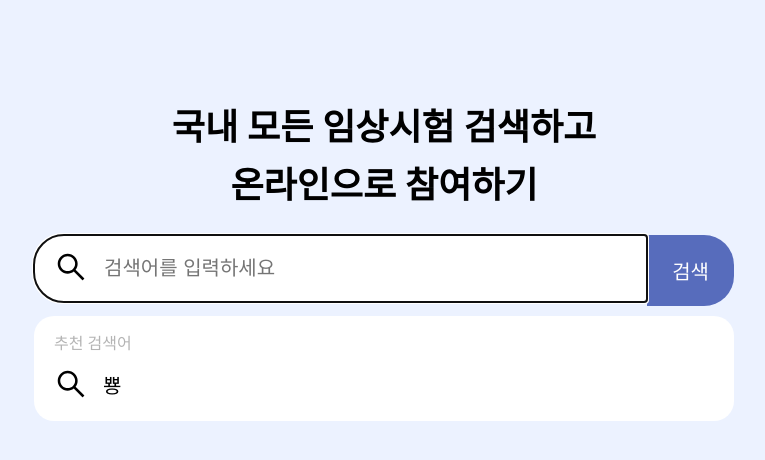
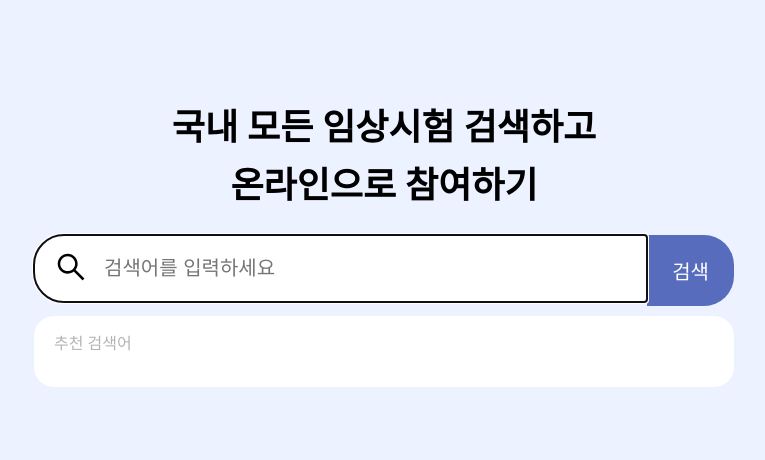
Before and after one commit to haron-lee/Clinical-Trial-Search, a React (Create React App) app: page / in a window 1280 px wide. Shown: the top 460 px of the page, without its empty margins (256-1021 px from the left). Built offline with nearby package versions, Linux system fonts and the light colour scheme; a web font is replaced by a local one.

Commit message:
Feat: 질병데이터 SelectList에 렌더링

```diff
--- a/src/components/Select/SelectItem.tsx
+++ b/src/components/Select/SelectItem.tsx
@@ -1,16 +1,17 @@
 import React from 'react';
 import { AiOutlineSearch } from 'react-icons/ai';
 import { styled } from 'styled-components';
+import { Disease } from 'types';
 
 type SelectItemProps = {
-  children: React.ReactNode;
+  disease: Disease;
 };
 
-const SelectItem: React.FC<SelectItemProps> = ({ children }) => {
+const SelectItem: React.FC<SelectItemProps> = ({ disease }) => {
   return (
     <StyledItem>
       <AiOutlineSearch size='34' />
-      <StyledButton>{children}</StyledButton>
+      <StyledButton>{disease.sickNm}</StyledButton>
     </StyledItem>
   );
 };
@@ -19,6 +20,7 @@ const StyledItem = styled.li`
   display: flex;
   align-items: center;
   gap: 15px;
+  margin-bottom: 20px;
 `;
 
 const StyledButton = styled.button`
--- a/src/components/Select/SelectList.tsx
+++ b/src/components/Select/SelectList.tsx
@@ -1,14 +1,21 @@
 import React from 'react';
 import SelectItem from './SelectItem';
 import { styled } from 'styled-components';
+import { Disease } from 'types';
 
-const SelectList: React.FC = () => {
+type SelectProps = {
+  disease: Disease[];
+};
+
+const SelectList: React.FC<SelectProps> = ({ disease }) => {
   return (
     <StyledUl>
       <li>
         <StyledP>추천 검색어</StyledP>
       </li>
-      <SelectItem>뿅</SelectItem>
+      {disease.slice(0, 10).map((disease) => {
+        return <SelectItem key={disease.sickCd} disease={disease} />;
+      })}
     </StyledUl>
   );
 };
```
